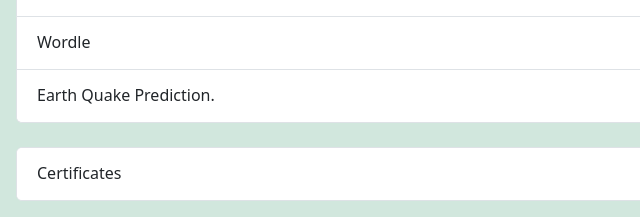
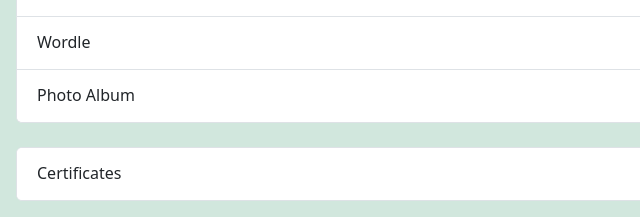
Before and after one commit to vamshijanagama/Profile, a plain HTML site: page index.html in a window 1280 px wide. Shown: the part 1198-1420 px from the top of the page, 0-640 px from the left. Drawn offline with nearby package versions, Linux system fonts and the light colour scheme.

Commit message:
Update index.html

```diff
--- a/index.html
+++ b/index.html
@@ -151,13 +151,12 @@
         <div class="accordion-item">
           <h2 class="accordion-header" id="headingThree">
             <button class="accordion-button collapsed" type="button" data-bs-toggle="collapse" data-bs-target="#collapseThree" aria-expanded="false" aria-controls="collapseThree">
-              Earth Quake Prediction.
+              Photo Album
             </button>
           </h2>
           <div id="collapseThree" class="accordion-collapse collapse" aria-labelledby="headingThree" data-bs-parent="#accordionExample">
             <div class="accordion-body">
-              This project was developed in python.Here we predict the magnitude of earthquake for a region given by the user with the help historical data(latitude,logitude and time stamp).We have applied regression algorithms to make the prediction.
-
+              My photo album <a href="./photoalbum.html"> Photo Album </a>
             </div>
           </div>
         </div>
```
